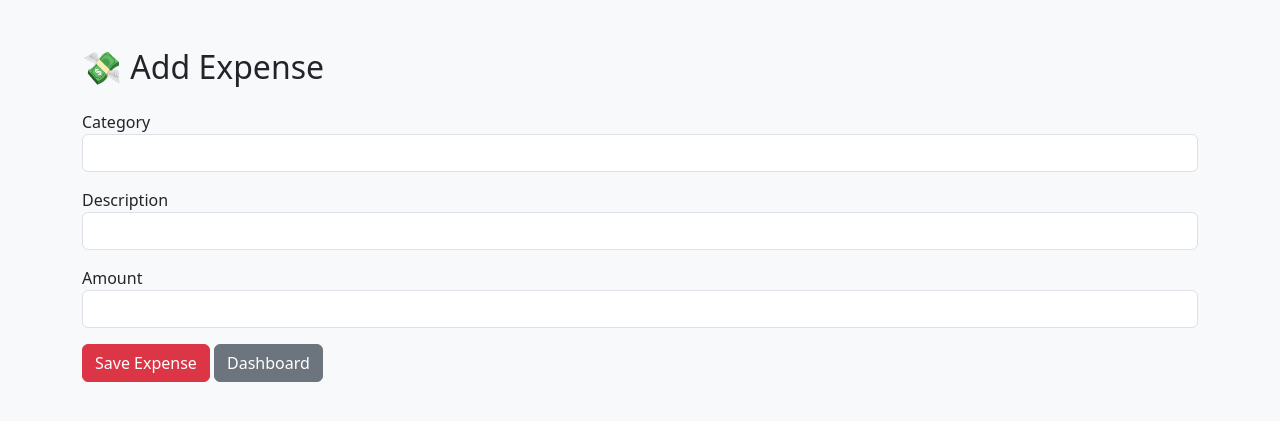
After one commit to vishnubishnoipython/AI-Business-Manager, a Flask app: page /add-expense in a window 1280 px wide. The commit adds this page. Shown: the top 421 px of the page. Run offline with Flask 3, Linux system fonts and the light colour scheme.

Commit message:
Added Expense Module

```diff
--- a/app.py
+++ b/app.py
@@ -6,7 +6,10 @@ from database.db import (
     get_sale_by_id,
     update_sale,
     delete_sale,
-    get_total_sales
+    get_total_sales,
+    save_expense,
+    get_all_expenses,
+    get_total_expenses
     )
 
 app = Flask(__name__)
@@ -17,10 +20,12 @@ create_database()
 @app.route("/")
 def home():
     total_sales = get_total_sales()
+    total_expenses = get_total_expenses()
 
     return render_template(
         "index.html",
-        total_sales=total_sales
+        total_sales=total_sales,
+        total_expenses=total_expenses
     )
 
 
@@ -90,5 +95,31 @@ def delete_sale_route(sale_id):
 
     <a href="/view-sales">Back to View Sales</a>
     """
+
+
+@app.route("/add-expense", methods=["GET", "POST"])
+def add_expense():
+
+    if request.method == "POST":
+        category = request.form["category"]
+        description = request.form["description"]
+        amount = request.form["amount"]
+
+        save_expense(category, description, amount)
+
+        return """
+        <h2>Expense Saved Successfully ✅</h2>
+
+        <br>
+
+        <a href="/add-expense">Add Another Expense</a>
+
+        <br><br>
+
+        <a href="/">Back to Dashboard</a>
+        """
+
+    return render_template("add_expense.html")
+
 if __name__ == "__main__":
     app.run(debug=True)
--- a/database/db.py
+++ b/database/db.py
@@ -7,6 +7,7 @@ def create_database():
     conn = sqlite3.connect(DATABASE_NAME)
     cursor = conn.cursor()
 
+    # Sales Table
     cursor.execute("""
         CREATE TABLE IF NOT EXISTS sales (
             id INTEGER PRIMARY KEY AUTOINCREMENT,
@@ -17,9 +18,21 @@ def create_database():
         )
     """)
 
+    # Expense Table
+    cursor.execute("""
+        CREATE TABLE IF NOT EXISTS expenses (
+            id INTEGER PRIMARY KEY AUTOINCREMENT,
+            category TEXT,
+            description TEXT,
+            amount REAL
+        )
+    """)
+
     conn.commit()
     conn.close()
 
+
+# ---------------- SALES ---------------- #
 
 def save_sale(customer, product, quantity, price):
     conn = sqlite3.connect(DATABASE_NAME)
@@ -95,3 +108,45 @@ def get_total_sales():
         return 0
 
     return total
+
+
+# ---------------- EXPENSES ---------------- #
+
+def save_expense(category, description, amount):
+    conn = sqlite3.connect(DATABASE_NAME)
+    cursor = conn.cursor()
+
+    cursor.execute("""
+        INSERT INTO expenses (category, description, amount)
+        VALUES (?, ?, ?)
+    """, (category, description, amount))
+
+    conn.commit()
+    conn.close()
+
+
+def get_all_expenses():
+    conn = sqlite3.connect(DATABASE_NAME)
+    cursor = conn.cursor()
+
+    cursor.execute("SELECT * FROM expenses")
+    rows = cursor.fetchall()
+
+    conn.close()
+
+    return rows
+
+
+def get_total_expenses():
+    conn = sqlite3.connect(DATABASE_NAME)
+    cursor = conn.cursor()
+
+    cursor.execute("SELECT SUM(amount) FROM expenses")
+    total = cursor.fetchone()[0]
+
+    conn.close()
+
+    if total is None:
+        return 0
+
+    return total
--- /dev/null
+++ b/templates/add_expense.html
@@ -0,0 +1,46 @@
+<!DOCTYPE html>
+<html>
+
+<head>
+    <title>Add Expense</title>
+
+    <link href="https://cdn.jsdelivr.net/npm/bootstrap@5.3.7/dist/css/bootstrap.min.css" rel="stylesheet">
+</head>
+
+<body class="bg-light">
+
+<div class="container mt-5">
+
+<h2 class="mb-4">💸 Add Expense</h2>
+
+<form method="POST">
+
+<div class="mb-3">
+<label>Category</label>
+<input type="text" name="category" class="form-control" required>
+</div>
+
+<div class="mb-3">
+<label>Description</label>
+<input type="text" name="description" class="form-control" required>
+</div>
+
+<div class="mb-3">
+<label>Amount</label>
+<input type="number" name="amount" class="form-control" required>
+</div>
+
+<button class="btn btn-danger">
+Save Expense
+</button>
+
+<a href="/" class="btn btn-secondary">
+Dashboard
+</a>
+
+</form>
+
+</div>
+
+</body>
+</html>
--- a/templates/index.html
+++ b/templates/index.html
@@ -40,7 +40,7 @@
                 <div class="card shadow text-center">
                     <div class="card-body">
                         <h5 class="card-title">Today's Expense</h5>
-                        <h2 class="text-danger">₹0</h2>
+                        <h2 class="text-danger">₹{{ total_expenses }}</h2>
                     </div>
                 </div>
             </div>
@@ -63,9 +63,9 @@
                 ➕ Add Sale
             </a>
 
-            <button class="btn btn-danger btn-lg me-3">
+            <a href="/add-expense" class="btn btn-danger btn-lg me-3">
                 ➖ Add Expense
-            </button>
+            </a>
 
             <a href="/view-sales" class="btn btn-primary btn-lg">
                 📋 View Sales
```
Also changed, not shown: database/business.db.
